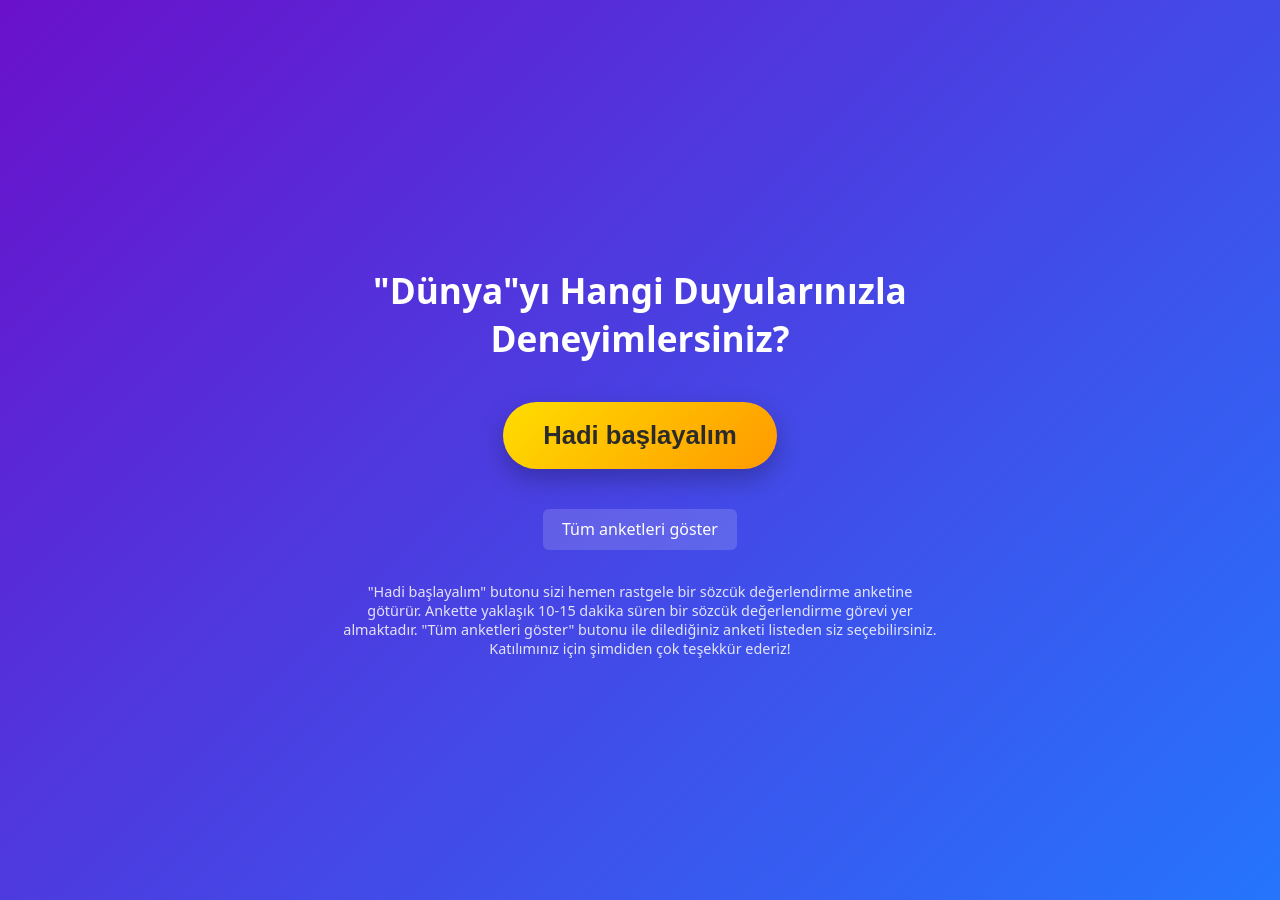
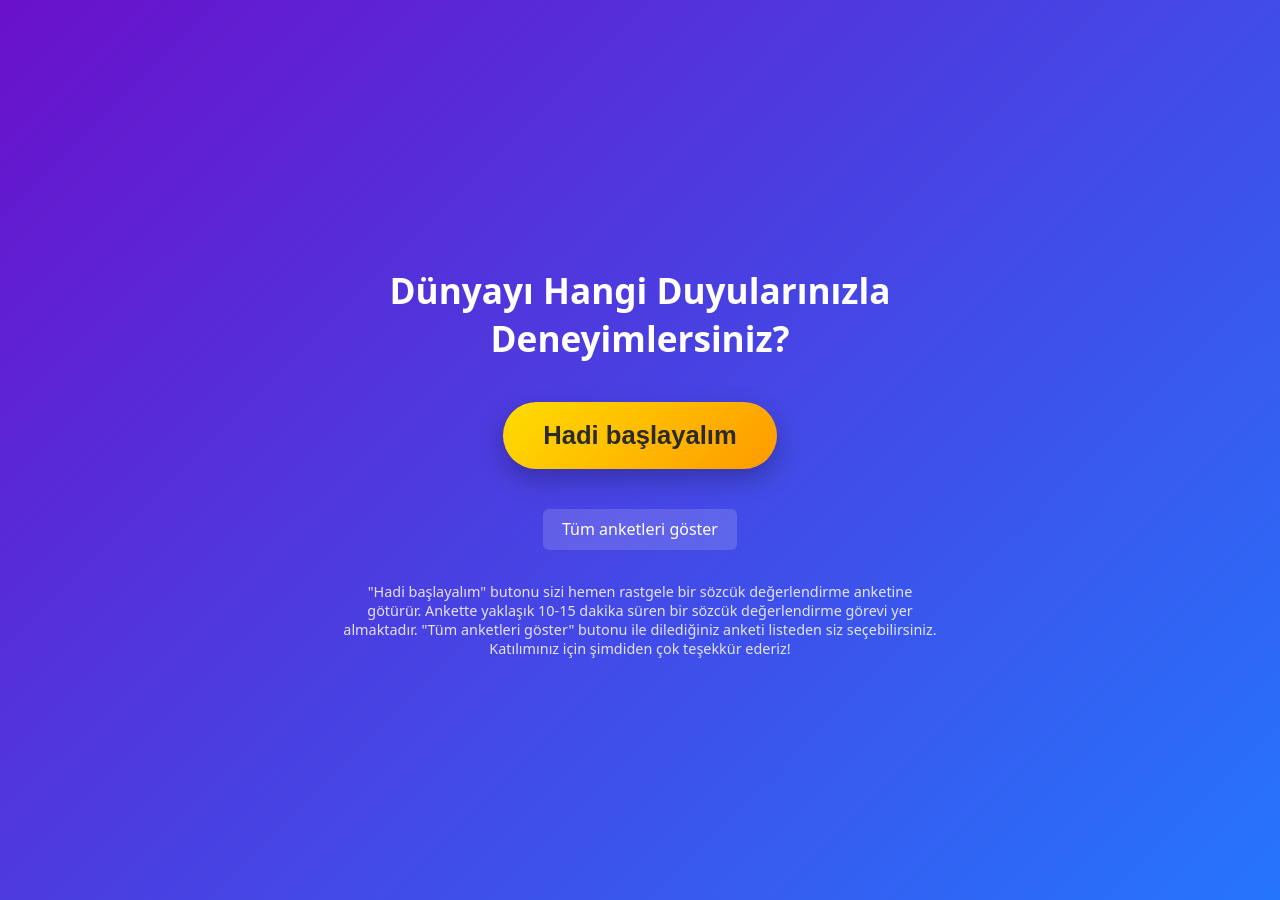
Before and after one commit to 925sozcuk/925sozcuk.github.io, a Jekyll site: the page built from index.html, in a window 1280 px wide. Built offline with Jekyll 4.4.1, drawn with Linux system fonts in a browser that asks for light colours.

Commit message:
Update index.html

```diff
--- a/index.html
+++ b/index.html
@@ -86,7 +86,7 @@ layout: none
 
 <body>
   <div class="container">
-    <h1>"Dünya"yı Hangi Duyularınızla Deneyimlersiniz?</h1>
+    <h1>Dünyayı Hangi Duyularınızla Deneyimlersiniz?</h1>
 
     <button class="start-button" onclick="startSurvey()">
       Hadi başlayalım
```
